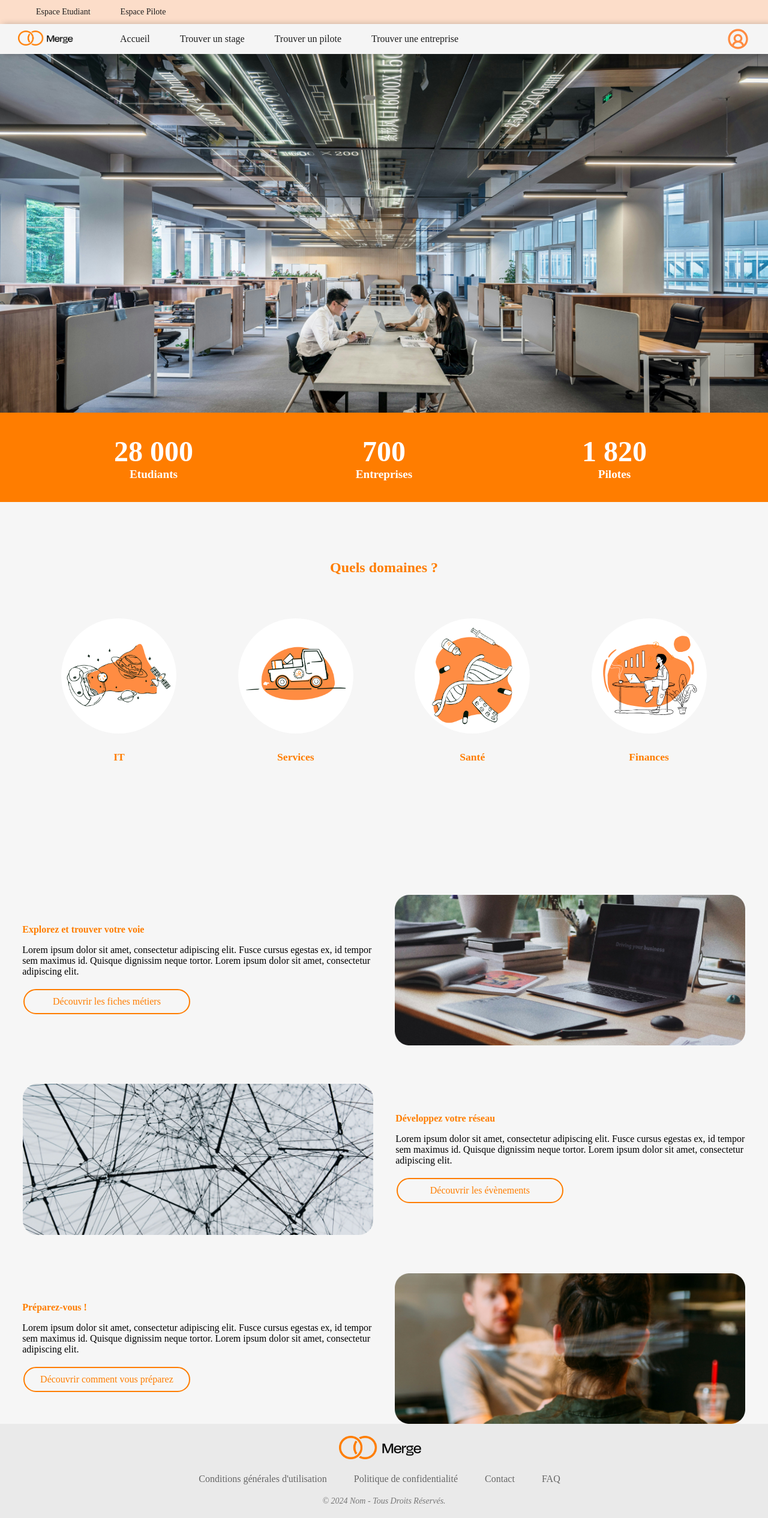
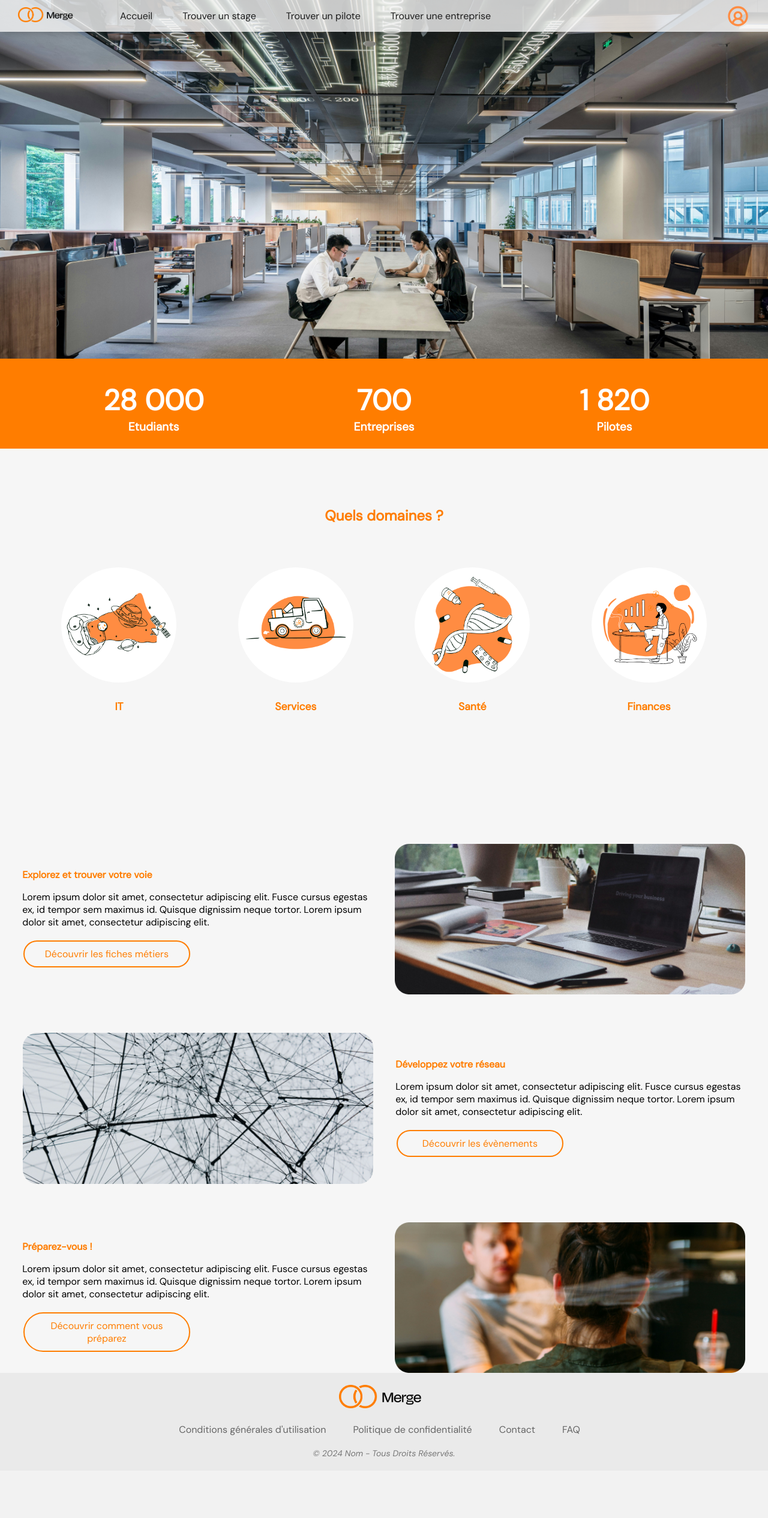
Before and after one commit to RobinNoiret/CESI_CPIA2_WEB-MERGE_WEBSITE, a PHP site: page / in a window 1280 px wide. Shown: the whole page at 60% size. After the commit the page ends 2429 px from the top, so only its background shows below. Run offline with PHP 8.4, Linux system fonts and the light colour scheme.

Commit message:
Correction problème images et boutons avec navbar. Suppression de la barre "Espaces"

```diff
--- a/SITE/CSS/style.css
+++ b/SITE/CSS/style.css
@@ -31,7 +31,6 @@ font-family: "DM Sans", sans-serif;
 
 header {
     width: auto;
-    position: sticky;
     top: 0;
 }
 
@@ -41,7 +40,7 @@ body
     height: auto;
     margin: 0;
     padding: 0;
-    font-family: 'Poppins';
+
 }
 
 .CTA_important /* A perfectionner pour dégrader*/
@@ -114,14 +113,18 @@ body
 .navbar
 {
     display: flex;
-    width: auto;
-    height: auto;
+    top: 0;
+    left: 0;
+    width: calc(100% - 30px);
+    position: fixed;
+    z-index: 100;
 
     gap: 30px;
     align-items: center;
 
     background-color: var(--blanc-fixe-nav);
     padding-left: 30px;
+    padding-right: 0;
 
     box-shadow: 5px 1px 10px rgba(29, 29, 29, 0.3);
 }
@@ -220,6 +223,8 @@ nav a:hover
     margin-top: 7.5vw;
     color: var(--orange-action);
     text-align: center;
+    position: relative;
+    z-index: 50;
 }
 
 .landing-domains h2 {
@@ -239,22 +244,24 @@ nav a:hover
     height: 15vw;
     border-radius: 7.5vw;
     transition: transform 0.5s ease-in-out;
-
+    position: relative;
 }
 
 .domain-pictures:hover
 {
     transform: scale(1.1); /* Augmentez la valeur selon votre préférence */
-
+    z-index: 1;
 }
 
 .domain {
-    display: block;
+    display: inline-block;
     text-align: center;
     font-weight: bold;
-    position: static;
+    position: relative;
     margin: 4vw;
     font-size: 1.1rem;
+    z-index: 0;
+
 }
 
 
@@ -308,42 +315,7 @@ nav a:hover
 
 /*____________________________________________ Header ____________________________________________*/
 
-.espace {
-    display: flex;
-    width: auto;
-    height: 24px;
-    align-items: center;
-    gap: 400px;
-    padding: 8px 20px;
-    background-color: var(--orange-fond);
-}
 
-.espace .choix-profil {
-    display: inline-flex;
-    align-items: center;
-    gap: 50px;
-    position: relative;
-    flex: 0 0 auto;
-    list-style: none;
-}
-
-.espace .text-wrapper {
-    position: relative;
-    width: fit-content;
-    text-align: center;
-    white-space: nowrap;
-    font-size: 14px;
-}
-
-.text-wrapper a {
-    color: var(--noir-fixe);
-    text-decoration: none;
-    align-items: center;
-}
-
-.text-wrapper a:hover {
-    font-weight: bold;
-}
 
 /*____________________________________________ Form ____________________________________________*/
 
@@ -451,7 +423,7 @@ nav a:hover
     &::placeholder {
         color: var(--noir-fixe);
         opacity: 0.3;
-        font-family: 'Poppins';
+
       }
   }
   .form-field2:focus {
@@ -474,7 +446,7 @@ nav a:hover
     &::placeholder {
         color: var(--noir-fixe);
         opacity: 0.3;
-        font-family: 'Poppins';
+
       }
   }
 
@@ -485,7 +457,7 @@ nav a:hover
 
 .login-button {
     display: inline;
-    font-family: 'Poppins';
+
     font-weight: bold;
     font-size: 1em;
     width: 200px;
--- a/SITE/index.html
+++ b/SITE/index.html
@@ -11,12 +11,6 @@
 
 <body>
     <header>
-        <div class="espace">
-            <ul class="choix-profil">
-                <li class="text-wrapper"><a href="">Espace Etudiant</a></li>
-                <li class="text-wrapper"><a href="">Espace Pilote</a></li>
-            </ul>
-        </div>
         <nav class="navbar">
             <a href="index.html">
                 <img id="nav-logo" src="Assets/logo avec texte.png" alt="Logo">
```
Also changed, not shown: SITE/connexion.html (+1 -7 lines).
